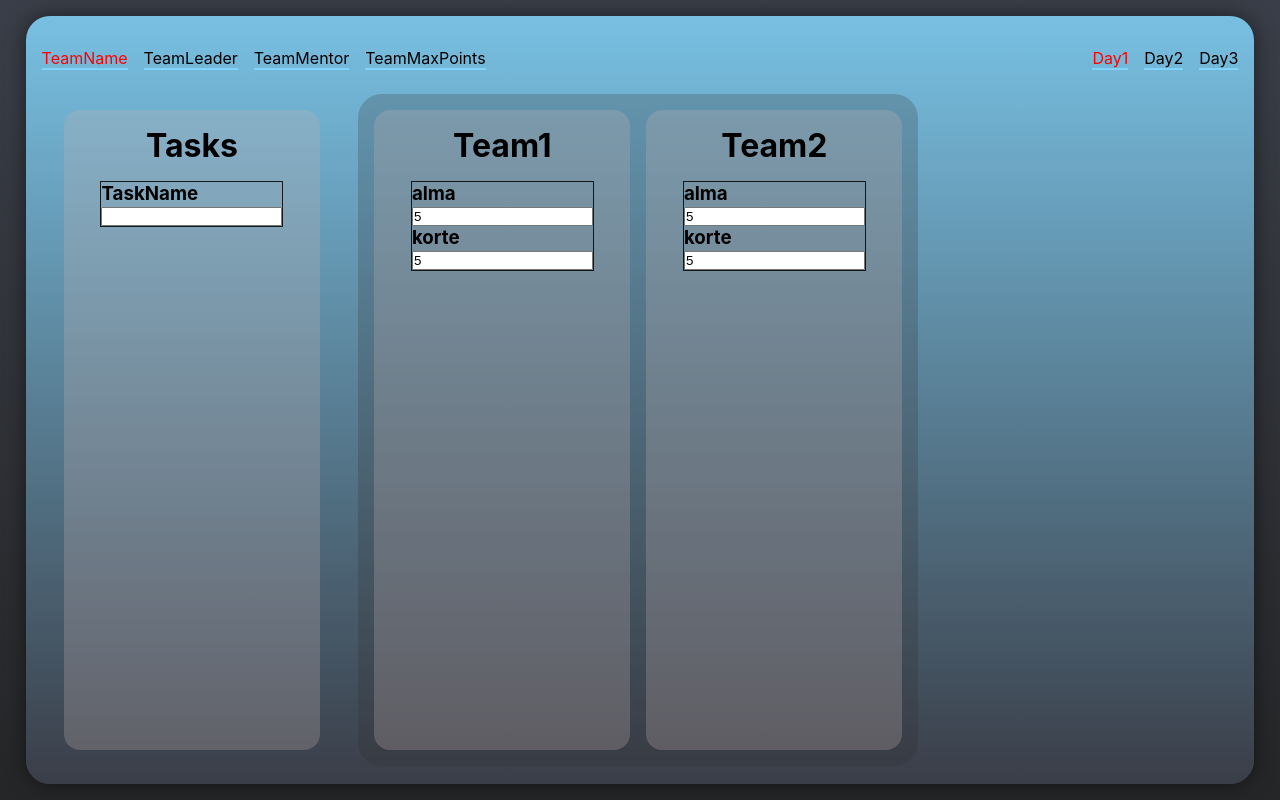
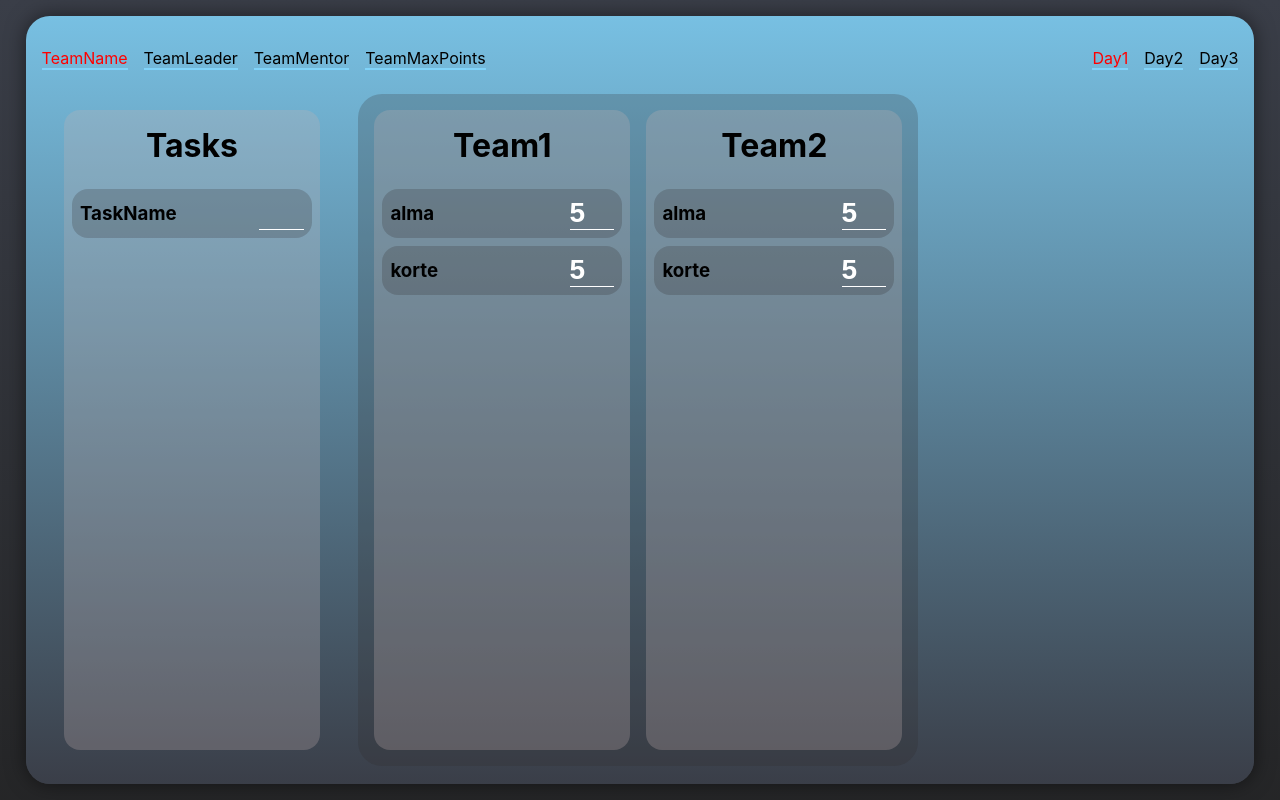
Before and after one commit to Preisler25/project_tree_front_end, a React (Create React App) app: page / in a window 1280 px wide. Built offline with nearby package versions, Linux system fonts and the light colour scheme.

Commit message:
controller designe

```diff
--- a/src/components/containers/mainContainer/MainContainer.css
+++ b/src/components/containers/mainContainer/MainContainer.css
@@ -119,10 +119,32 @@
 
 .day-cont,
 .task-item-const {
-    border: 1px solid #000000d7;
     width: fill-available;
 }
 
 .cont-header-title {
     padding: 2vh;
 }
+
+.task,
+.task-item-const {
+    display: flex;
+    flex-direction: row;
+    justify-content: space-between;
+    align-items: center;
+    padding: 1vh;
+    margin: 1vh;
+    border-radius: 2vh;
+    background-color: #302b2b39;
+}
+
+input[type="text"] {
+    border: none;
+    background-color: transparent;
+    color: #ffffff;
+    font-weight: bold;
+    font-size: 3.5vh;
+    outline: none;
+    width: 20%;
+    border-bottom: 1px solid #ffffff;
+}
```
